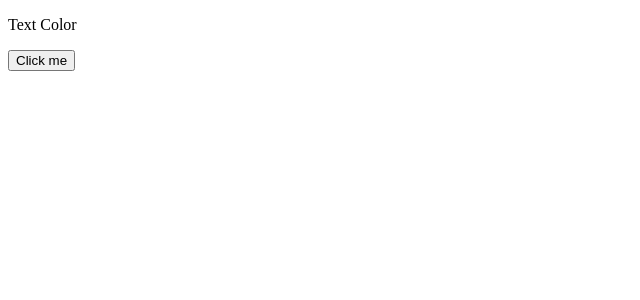
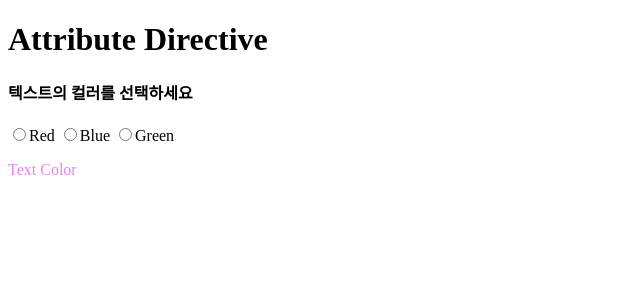
Before and after one commit to keh7264/custom-attr-directive, an Angular app: page / in a window 1280 px wide. Shown: the top 300 px of the page, without its empty margins (0-640 px from the left). Built offline with nearby package versions, Linux system fonts and the light colour scheme.

Commit message:
attribute directive

```diff
--- a/src/app/app.component.ts
+++ b/src/app/app.component.ts
@@ -3,12 +3,19 @@ import { Component, ViewChild, ElementRef, AfterViewInit } from '@angular/core';
 @Component({
   selector: 'app-root',
   template: `
-      <p textColor [color]="color">Text Color</p>
-      <button myDirective [inputValue]="msg" staticValue="hi">Click me</button>
+  <h1>Attribute Directive</h1>
+
+  <h4>텍스트의 컬러를 선택하세요</h4>
+  <div>
+    <input type="radio" name="colors" (click)="color='red'">Red
+    <input type="radio" name="colors" (click)="color='blue'">Blue
+    <input type="radio" name="colors" (click)="color='green'">Green
+  </div>
+
+  <p [textColor]="color" defaultColor="violet">Text Color</p>
   `,
   styles: []
 })
 export class AppComponent {
-  color = 'red';
-  msg = 'button click';
+  color: string;
 }
--- a/src/app/text-color.directive.ts
+++ b/src/app/text-color.directive.ts
@@ -1,22 +1,26 @@
-import { Directive, Input, ElementRef, Renderer2, HostListener } from '@angular/core';
+import { Directive, Input, ElementRef, Renderer2, HostListener, OnInit } from '@angular/core';
 
 @Directive({
   // tslint:disable-next-line:directive-selector
   selector: '[textColor]'
 })
-export class TextColorDirective {
+export class TextColorDirective implements OnInit {
+  // tslint:disable-next-line:no-input-rename
+  @Input('textColor') color: string;
+  @Input() defaultColor: string;
 
-  @Input() color: string;
+  ngOnInit(): void {
+    this.textColor(this.defaultColor);
+  }
 
   constructor(private el: ElementRef, private renderer: Renderer2) { }
-
 
   @HostListener('mouseenter') handleMouseEnter() {
     this.textColor(this.color);
   }
 
   @HostListener('mouseleave') handleMouseLeave() {
-    this.textColor(null);
+    this.textColor(this.defaultColor);
   }
 
   private textColor(color: string) {
```
